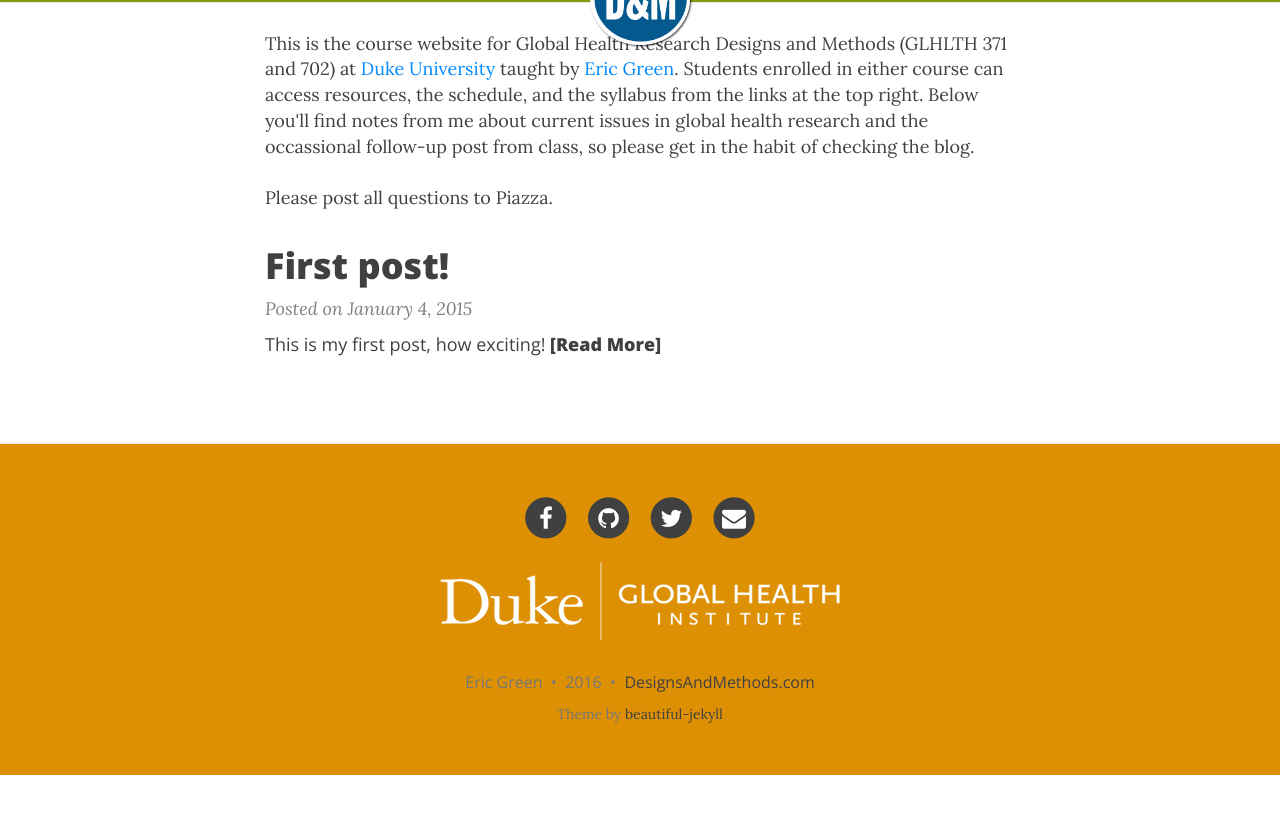
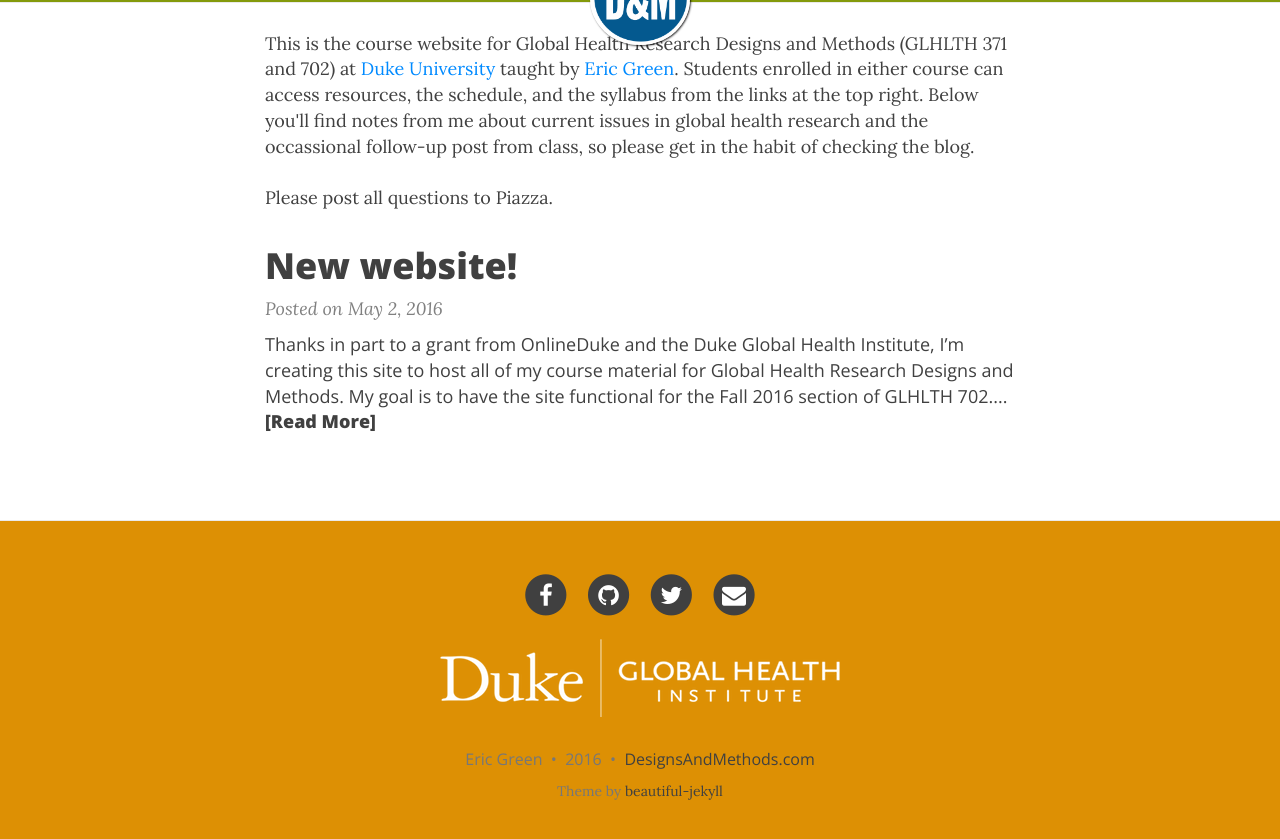
Before and after one commit to ericpgreen/ghr, a Jekyll site: the page built from index.html, in a window 1280 px wide and 900 px high, scrolled down 587 px, cut to the strip 48-887 px from the top of the window. Built offline with Jekyll 4.4.1, drawn with Linux system fonts in a browser that asks for light colours; nearby versions of some CDN libraries; the list of posts is cut into pages by our own code; before the commit the page ends 1410 px from its top, so only the background shows below that.

Commit message:
new blog

```diff
--- a/702.md
+++ b/702.md
@@ -1,7 +1,7 @@
 ---
 layout: page
 title: Syllabus
-subtitle: GLHLTH 371
+subtitle: GLHLTH 702
 ---
 
-Insert
+Coming Fall 2016!
--- a/_posts/2015-01-04-first-post.md
+++ /dev/null
@@ -1,6 +0,0 @@
----
-layout: post
-title: First post!
----
-
-This is my first post, how exciting!
--- /dev/null
+++ b/_posts/2016-05-02-new-site.md
@@ -0,0 +1,6 @@
+---
+layout: post
+title: New website!
+---
+
+Thanks in part to a grant from <a href="https://online.duke.edu/">OnlineDuke</a> and the <a href="https://globalhealth.duke.edu">Duke Global Health Institute</a>, I'm creating this site to host all of my course material for Global Health Research Designs and Methods. My goal is to have the site functional for the Fall 2016 section of GLHLTH 702.
```
Also changed, not shown: 371.md (+1 -1 lines).
